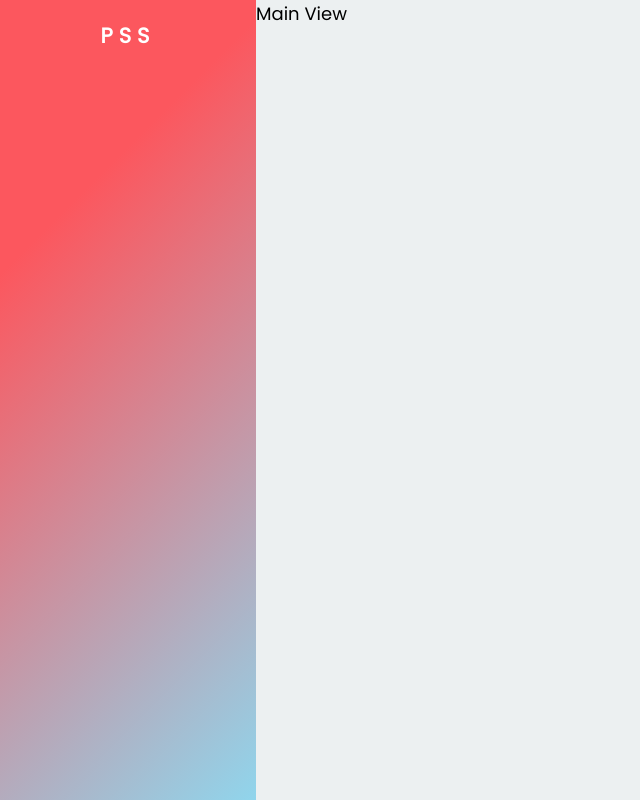
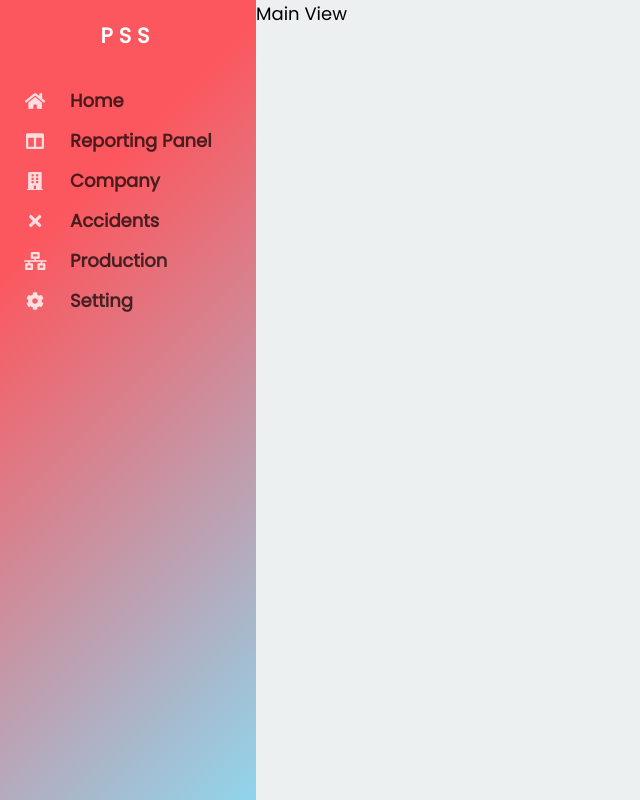
Before and after one commit to jakubwas/react-sidebar, a React (Create React App) app: page / in a window 1280 px wide. Shown: the whole page, without its empty margins (0-640 px from the left). Built offline with nearby package versions, Linux system fonts and the light colour scheme.

Commit message:
Add menu items with icons

```diff
--- a/package.json
+++ b/package.json
@@ -5,6 +5,11 @@
   "dependencies": {
     "@emotion/react": "^11.1.4",
     "@emotion/styled": "^11.0.0",
+    "@fortawesome/fontawesome-svg-core": "^1.2.32",
+    "@fortawesome/free-brands-svg-icons": "^5.15.1",
+    "@fortawesome/free-regular-svg-icons": "^5.15.1",
+    "@fortawesome/free-solid-svg-icons": "^5.15.1",
+    "@fortawesome/react-fontawesome": "^0.1.14",
     "@testing-library/jest-dom": "^5.11.6",
     "@testing-library/react": "^11.2.2",
     "@testing-library/user-event": "^12.6.0",
--- a/src/App.js
+++ b/src/App.js
@@ -7,12 +7,26 @@ import MainView from './Components/MainView/MainView';
 const App = () => {
 
   const sidebarHeader = 'PSS';
-  const menuItems = ['Reporting Panel', 'Company', 'Accidents', 'Production', 'Setting']
+
+  const menuItems = [
+    { name: 'Home', to: '/', icon: 'home', subMenuItems: [] },
+    { name: 'Reporting Panel', to: '/reportingpanel', icon: 'columns', subMenuItems: [] },
+    { name: 'Company', to: '/company', icon: 'building',
+      subMenuItems: [
+        { name: 'Plants', to: '/plants' },
+        { name: 'Devices', to: '/devices' },
+        { name: 'Devices Groups', to: '/devicesgroups'}
+      ] },
+    { name: 'Accidents', to: '/accidents', icon: 'times', subMenuItems: [] },
+    { name: 'Production', to: '/production', icon: 'network-wired', subMenuItems: [] },
+    { name: 'Setting', to: '/settings', icon: 'cog', subMenuItems: [] }
+  ];
 
   return (
     <styled.App>
       <Sidebar
         header={sidebarHeader}
+        menuItems={menuItems}
       />
       <MainView/>
     </styled.App>
--- a/src/Components/Sidebar/Sidebar.js
+++ b/src/Components/Sidebar/Sidebar.js
@@ -1,14 +1,46 @@
 import React from 'react';
 import * as styled from './Sidebar.styles';
+import { FontAwesomeIcon } from '@fortawesome/react-fontawesome';
+import { library } from "@fortawesome/fontawesome-svg-core";
+import {
+    faHome,
+    faColumns,
+    faBuilding,
+    faExclamationTriangle,
+    faCog,
+    faTimes,
+    faNetworkWired
+} from "@fortawesome/free-solid-svg-icons";
+
+library.add(
+    faHome,
+    faColumns,
+    faBuilding,
+    faExclamationTriangle,
+    faCog,
+    faTimes,
+    faNetworkWired
+    );
 
 const Sidebar = (props) => {
 
+    const menuItemsJSX = props.menuItems.map((item, index)=> {
+        return (
+            <styled.MenuItem key={index}>
+                <styled.Icon src={item.icon}>
+                    <FontAwesomeIcon icon={item.icon} />
+                </styled.Icon>
+                <styled.Text>{item.name}</styled.Text>
+            </styled.MenuItem>
+        )
+    })
 
     return (
         <styled.SidebarContainer>
             <styled.SidebarHeader>{props.header}</styled.SidebarHeader>
+            <styled.MenuItemsContainer>{menuItemsJSX}</styled.MenuItemsContainer>
         </styled.SidebarContainer>
     )
 }
 
-export default Sidebar
+export default Sidebar;
--- a/src/Components/Sidebar/Sidebar.styles.js
+++ b/src/Components/Sidebar/Sidebar.styles.js
@@ -6,7 +6,7 @@ export const SidebarContainer = styled.div`
     min-width: 80px;
     background-image: linear-gradient(
         315deg, #90D5EC 0%, #FC575E 74%
-    )
+    );
 `
 
 export const SidebarHeader = styled.h3`
@@ -16,3 +16,29 @@ export const SidebarHeader = styled.h3`
     letter-spacing: 6px;
     color: white;
 `
+
+export const MenuItemsContainer = styled.div`
+
+`
+
+export const MenuItem = styled.div`
+    padding: 6px 20px;
+    font-weight: 600;
+    display: flex;
+    align-items: center;
+`
+
+export const Text = styled.p`
+    height: 28px;
+    color: rgba(0, 0, 0, 0.7);
+`
+
+export const Icon = styled.div`
+    width: 30px;
+    height: 28px;
+    padding-right: 20px;
+    display: flex;
+    align-items: center;
+    justify-content: center;
+    color: rgba(255, 255, 255, 0.8);
+`
```
Also changed, not shown: 2 other files (tests, documents, lock files or other folders).
